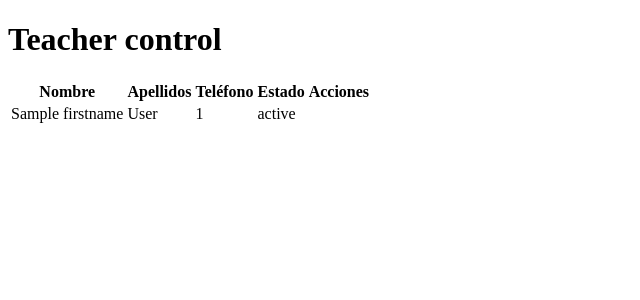
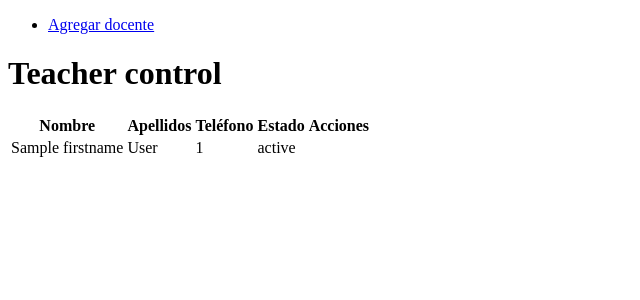
Before and after one commit to Diego448/scholar-control, a Flask app: page /directory/teachers in a window 1280 px wide. Shown: the top 300 px of the page, without its empty margins (0-640 px from the left). Run offline with Flask 2, Linux system fonts and the light colour scheme; a database or web service that is not in the repository returns one stand-in record (values such as "Sample title"); data that the repository does not hold is empty.

Commit message:
Added link to add_teacher on teacher_directory.

```diff
--- a/webapp/templates/teacher_directory.html
+++ b/webapp/templates/teacher_directory.html
@@ -6,6 +6,7 @@
 <body>
     <nav>
         <ul>
+            <li><a href="{{ url_for('add_teachers') }}">Agregar docente</a></li>
         </ul>
     </nav>
     <h1>Teacher control</h1>
```
